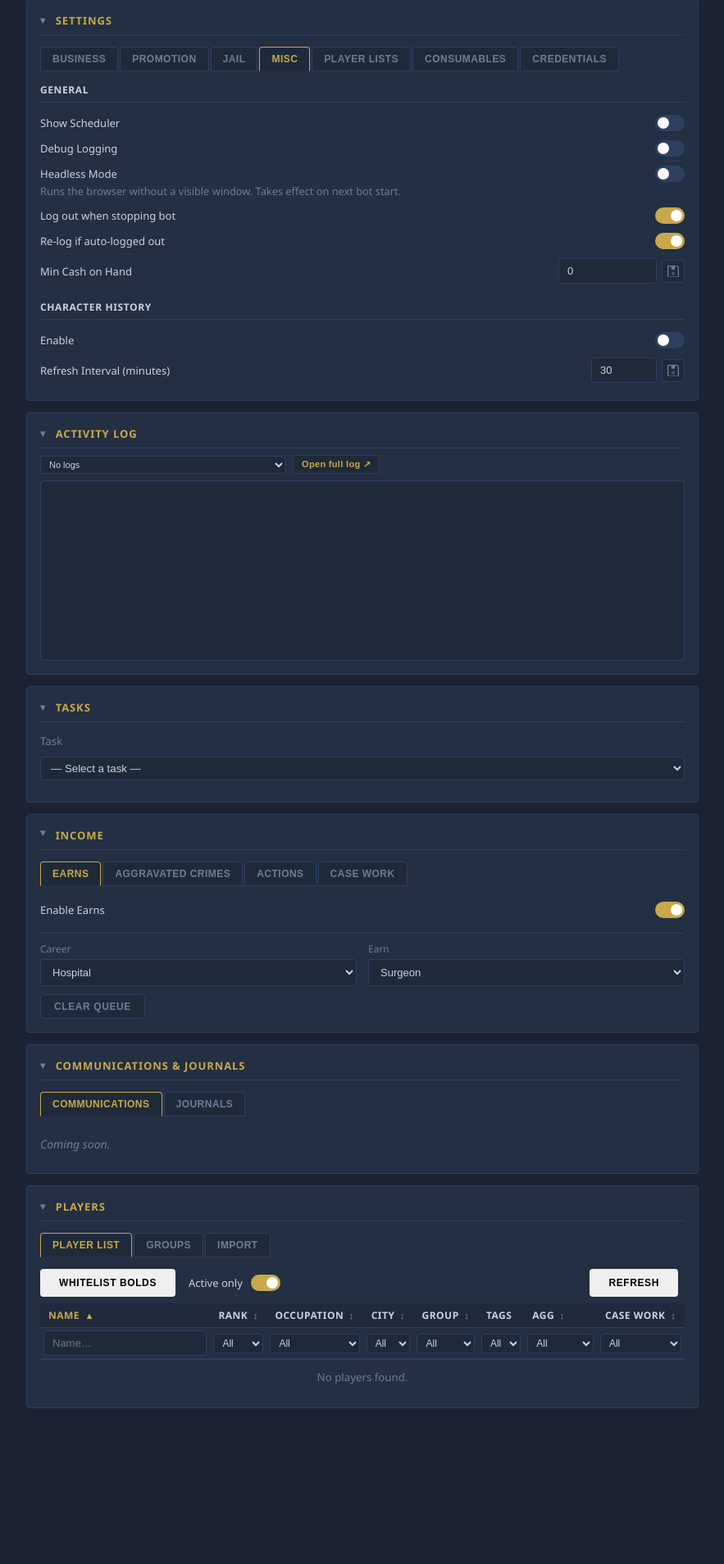
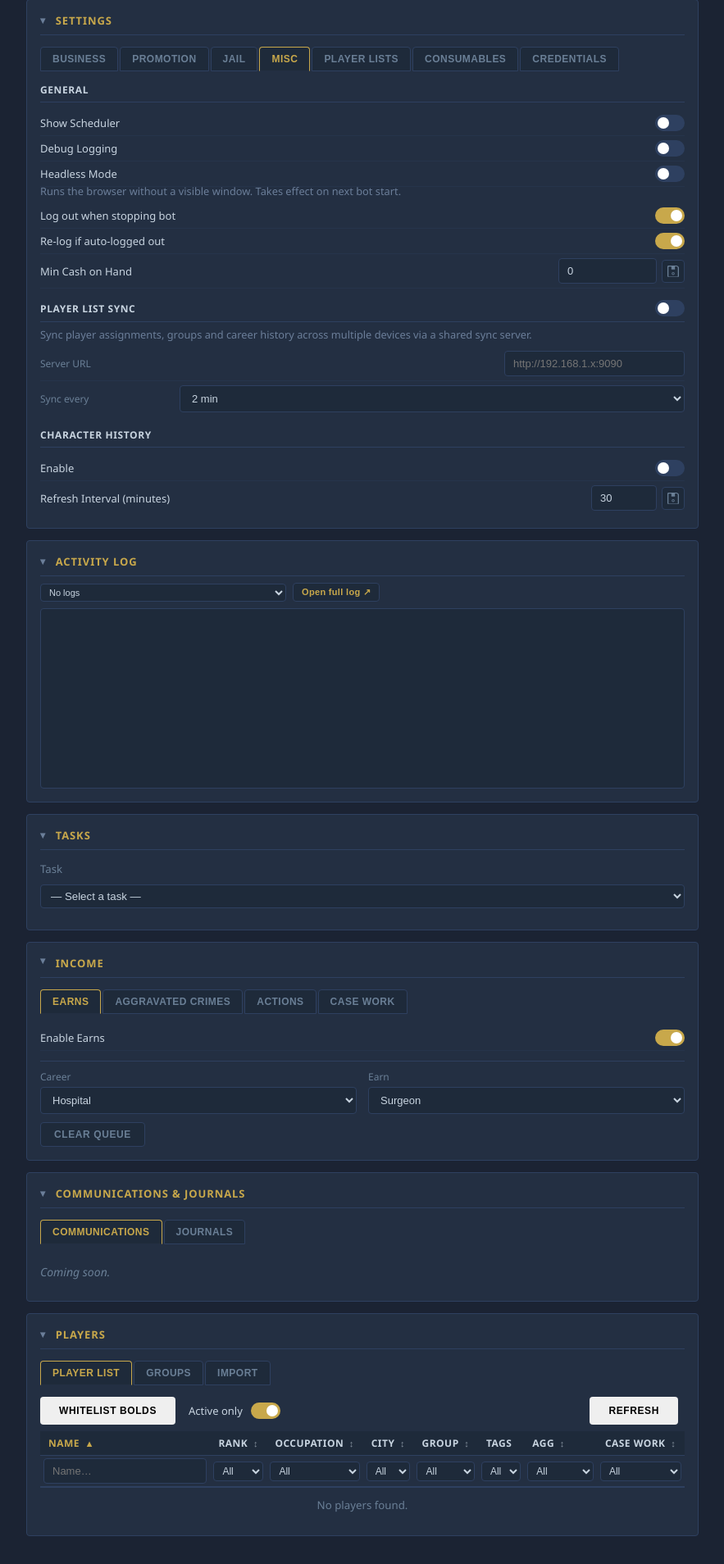
Before and after one commit to jzxky/simple_bot, a Flask app: page / in a window 1280 px wide, after a click on "MISC". Shown: the part 650-2558 px from the top of the page at 82% size, without its empty margins (198-1081 px from the left). Before the commit the page ends 2368 px from the top, so only its background shows below. Run offline with Flask 3, Linux system fonts and the light colour scheme; data that the repository does not hold is empty.

Commit message:
Add sync config UI in Misc settings tab (#259)
* Remove redundant Action Timer Ready row from scheduler state panel

https://claude.ai/code/session_01SGT1mnCnrev3zRWJz2bKgj

* Resolve public business owner by robbery city, not home city

Public business payback (e.g. Bank Manager) now searches the city where
the armed robbery was performed (state.current_city) rather than the
bot's home city, so robberies away from home resolve the correct owner.

https://claude.ai/code/session_01SGT1mnCnrev3zRWJz2bKgj

* Hold action timer immediately when jailbreak plan is queued

Previously hold_action_timer was only set after the plan executed,
leaving a window where regular action tasks could consume the timer
between queue entry and plan completion.

https://claude.ai/code/session_01SGT1mnCnrev3zRWJz2bKgj

* Restart browser automatically on page crash

If a handler raises an exception containing "Page crashed", stop and
restart the browser, then set logged_in=False so the bot re-authenticates
on the next tick.

https://claude.ai/code/session_01SGT1mnCnrev3zRWJz2bKgj

* Remove heroin from jail consumable priority list

https://claude.ai/code/session_01SGT1mnCnrev3zRWJz2bKgj

* Add multi-device player list sync

Adds a standalone sync server and background sync task so player data
(assignments, groups, career history, scraped fields, age counters) is
shared across multiple bot instances running on different devices.

- sync_server.py: standalone Flask server (python sync_server.py)
- sync_client.py: push/pull helpers used by the background task
- player_db.py: timestamp columns (assignments_updated_at, scraped_at,
  updated_at on groups); stamp on every write; get_*_since() / apply_synced_*()
  / get_sync_meta() / set_sync_meta() for sync operations
- players.py: SyncTask — push then pull on configurable interval
- config.py: "sync" block in DEFAULT_CONFIG (enabled, server_url, interval_minutes)
- bot.py: register SyncTask in scheduler

Conflict resolution: last-write-wins on timestamps for all fields except
character_age/jail_age which use MAX(local, synced) to prevent double-counting.

https://claude.ai/code/session_01SGT1mnCnrev3zRWJz2bKgj

* Add sync config UI in Misc settings tab

Adds Player List Sync settings group with enabled toggle, server URL
input, and sync interval selector. Values are saved through the
existing /save route.

https://claude.ai/code/session_01SGT1mnCnrev3zRWJz2bKgj

---------

Co-authored-by: Claude <noreply@anthropic.com>

```diff
--- a/ui/app.py
+++ b/ui/app.py
@@ -92,6 +92,11 @@ def save():
     c["misc"]["headless"] = data.get("headless", False)
     c["misc"]["show_scheduler"] = data.get("show_scheduler", False)
     c["misc"]["debug_logging"] = data.get("debug_logging", False)
+
+    c.setdefault("sync", {})
+    c["sync"]["enabled"]          = data.get("sync_enabled", False)
+    c["sync"]["server_url"]       = data.get("sync_server_url", "").strip()
+    c["sync"]["interval_minutes"] = int(data.get("sync_interval", 2))
 
     c.setdefault("character_history", {})
     c["character_history"]["enabled"] = data.get("char_history_enabled", False)
--- a/ui/static/app.js
+++ b/ui/static/app.js
@@ -143,6 +143,9 @@ function _doSave() {
     gym_enabled:    (document.getElementById("gym_enabled")||{checked:false}).checked,
     gym_activity:   (document.getElementById("gym_activity")||{value:"weights"}).value,
     gym_auto_travel:(document.getElementById("gym_auto_travel")||{checked:false}).checked,
+    sync_enabled:       (document.getElementById("sync_enabled")||{checked:false}).checked,
+    sync_server_url:    (document.getElementById("sync_server_url")||{value:""}).value.trim(),
+    sync_interval:      parseInt((document.getElementById("sync_interval")||{value:"2"}).value)||2,
   };
 
   return fetch("/save", {
--- a/ui/templates/index.html
+++ b/ui/templates/index.html
@@ -403,6 +403,28 @@
                   <button id="check-update-btn" class="action-btn" onclick="checkForUpdates()">Check for Updates</button>
                   <button id="restart-btn" class="action-btn" onclick="restartBot()">Restart</button>
                 </div>
+              </div>
+            </div>
+            <div class="settings-group" style="grid-column: 1 / -1">
+              <h3>
+                Player List Sync
+                <label class="toggle-label">
+                  <input type="checkbox" id="sync_enabled" {% if config.get('sync', {}).get('enabled', False) %}checked{% endif %} onchange="autoSave()">
+                  <span class="toggle"></span>
+                </label>
+              </h3>
+              <p class="setting-note">Sync player assignments, groups and career history across multiple devices via a shared sync server.</p>
+              <div class="setting-row">
+                <label for="sync_server_url">Server URL</label>
+                <input type="text" id="sync_server_url" value="{{ config.get('sync', {}).get('server_url', '') }}" placeholder="http://192.168.1.x:9090" style="width:220px" onchange="autoSave()">
+              </div>
+              <div class="setting-row">
+                <label for="sync_interval">Sync every</label>
+                <select id="sync_interval" onchange="autoSave()">
+                  {% for m in [1, 2, 5, 10, 15, 30] %}
+                  <option value="{{ m }}" {% if config.get('sync', {}).get('interval_minutes', 2) == m %}selected{% endif %}>{{ m }} min</option>
+                  {% endfor %}
+                </select>
               </div>
             </div>
             <div class="settings-group" style="grid-column: 1 / -1">
```
